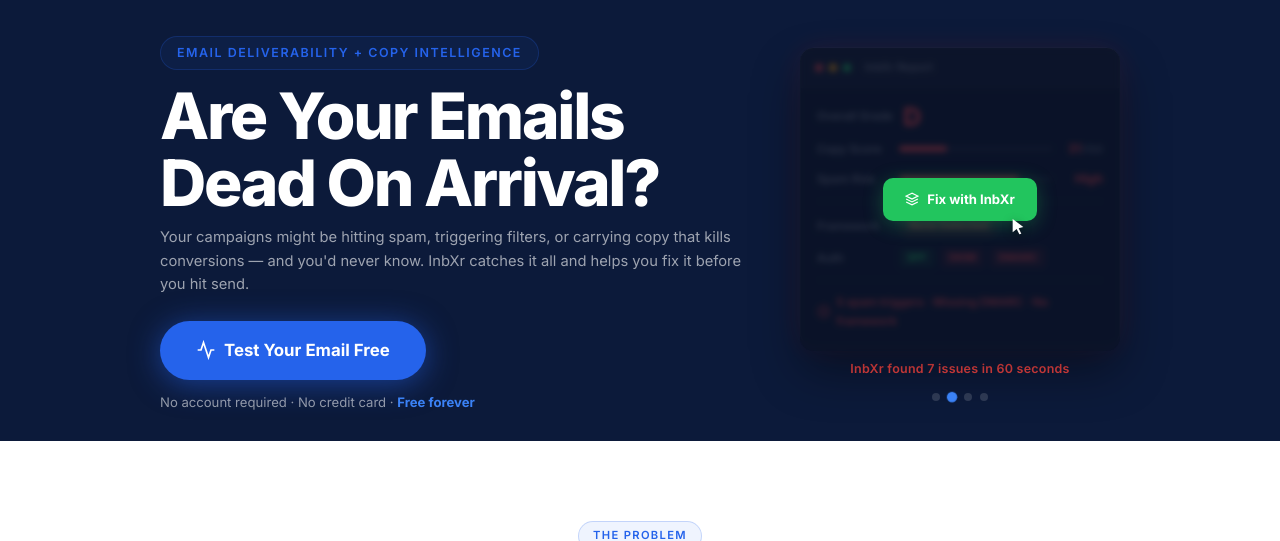
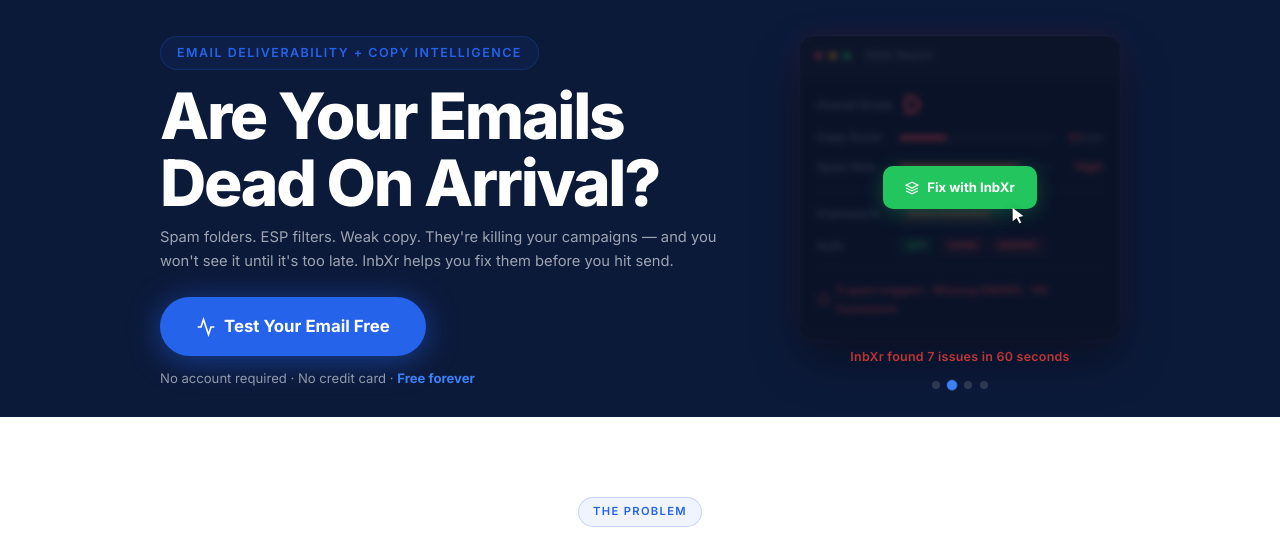
Before and after one commit to Javil01/inbxr-, a Flask app: page / in a window 1280 px wide. Shown: the part 64-605 px from the top of the page. Run offline with Flask 3, Linux system fonts and the light colour scheme; data that the repository does not hold is empty; parts of the project's set-up code (start-up, migrations or seed data) failed here and were passed over; some libraries are stand-ins or nearby versions.

Commit message:
Update homepage hero subheadline copy
Co-Authored-By: Claude Opus 4.6 (1M context) <noreply@anthropic.com>

```diff
--- a/templates/sections/email_test_hero.html
+++ b/templates/sections/email_test_hero.html
@@ -5,7 +5,7 @@
       <div class="hero-split__copy">
         <span class="sender-hero__eyebrow">Email Deliverability + Copy Intelligence</span>
         <h1 class="sender-hero__title">Are Your Emails Dead On Arrival?</h1>
-        <p class="sender-hero__sub">Your campaigns might be hitting spam, triggering filters, or carrying copy that kills conversions — and you'd never know. InbXr catches it all and helps you fix it before you hit send.</p>
+        <p class="sender-hero__sub">Spam folders. ESP filters. Weak copy. They're killing your campaigns — and you won't see it until it's too late. InbXr helps you fix them before you hit send.</p>
 
         <a href="#" class="hero-cta-btn js-scroll-to-test">
           <svg viewBox="0 0 24 24" fill="none" stroke="currentColor" stroke-width="2" width="20" height="20"><path d="M22 12h-4l-3 9L9 3l-3 9H2"/></svg>
```
